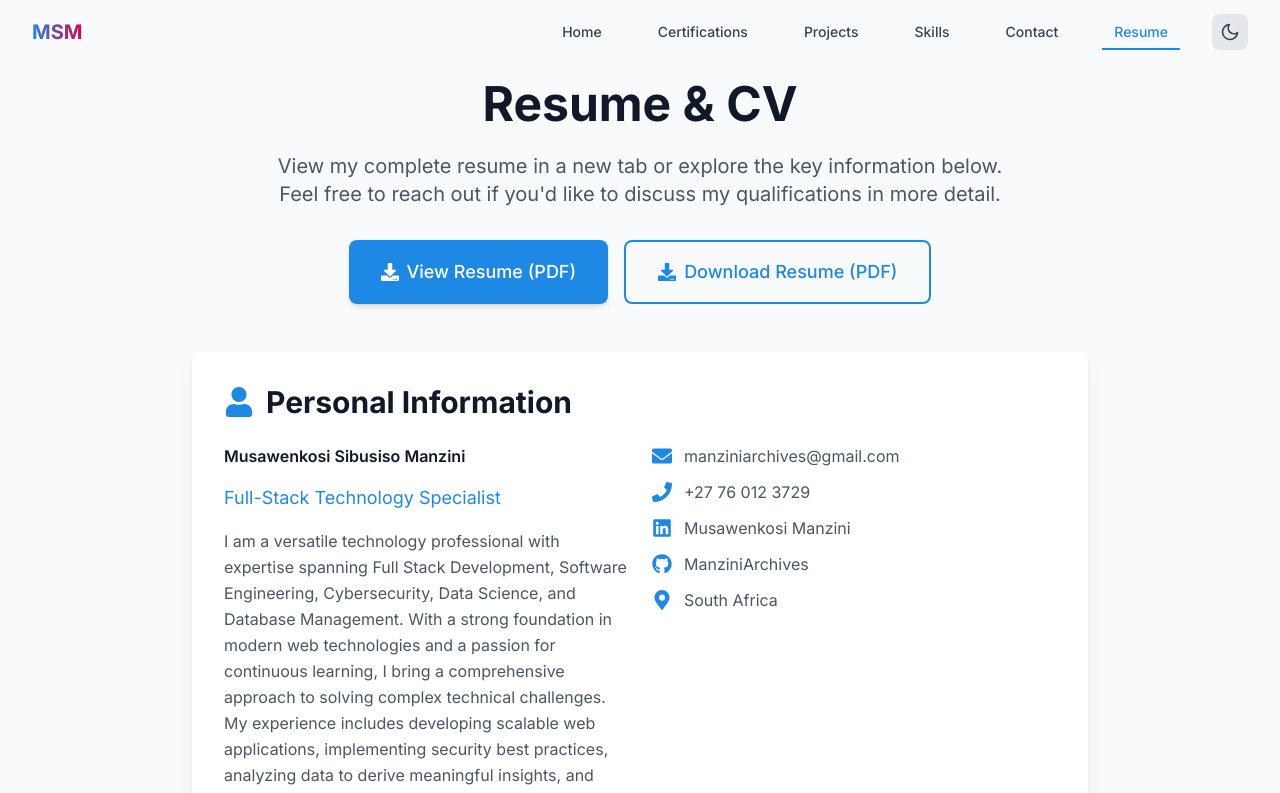
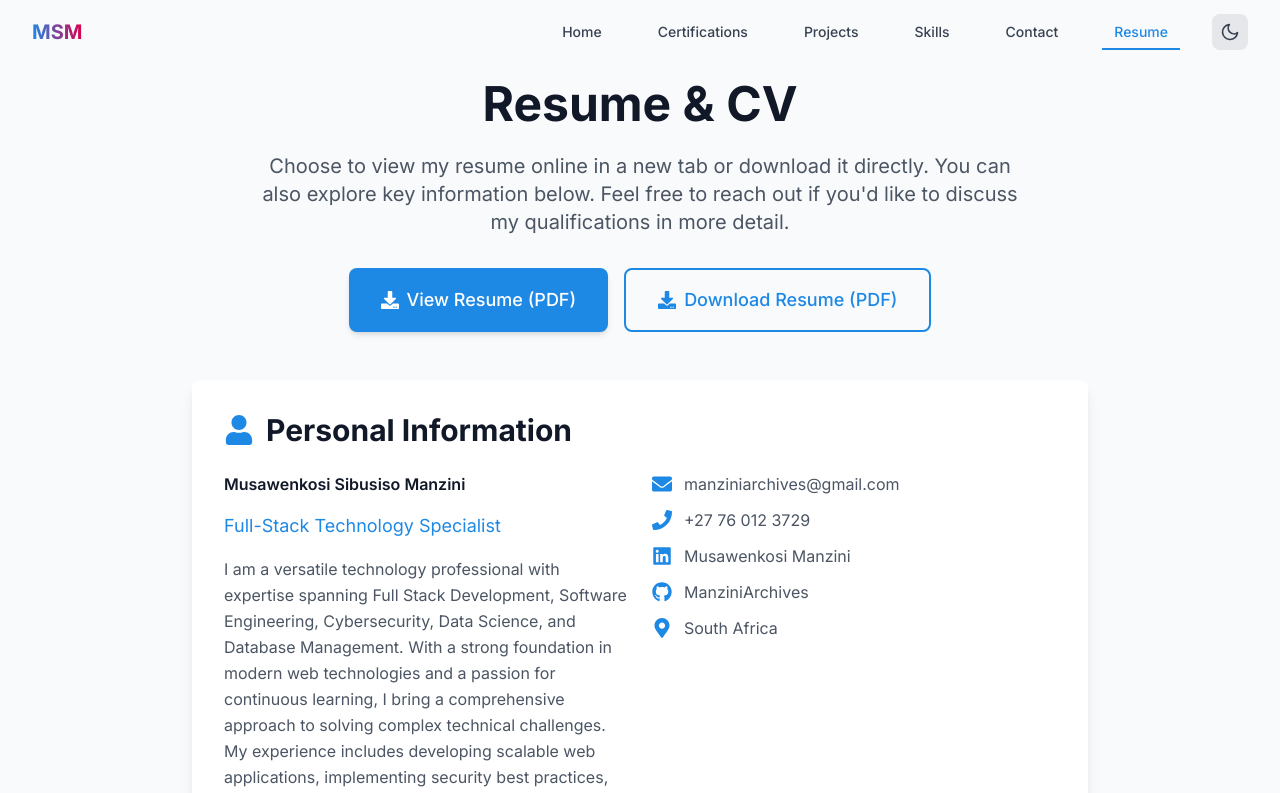
Before and after one commit to ManziniArchives/My_Portfolio, a Next.js app: page /resume in a window 1280 px wide. Shown: the top 793 px of the page. Built offline with nearby package versions, Linux system fonts and the light colour scheme.

Commit message:
Auto-commit: Agent tool execution

```diff
--- a/src/app/resume/page.tsx
+++ b/src/app/resume/page.tsx
@@ -49,7 +49,7 @@ export default function Resume() {
             Resume & CV
           </h1>
           <p className="text-xl text-gray-600 dark:text-gray-300 max-w-3xl mx-auto mb-8">
-            View my complete resume in a new tab or explore the key information below. Feel free to reach out
+            Choose to view my resume online in a new tab or download it directly. You can also explore key information below. Feel free to reach out
             if you'd like to discuss my qualifications in more detail.
           </p>
 
```
